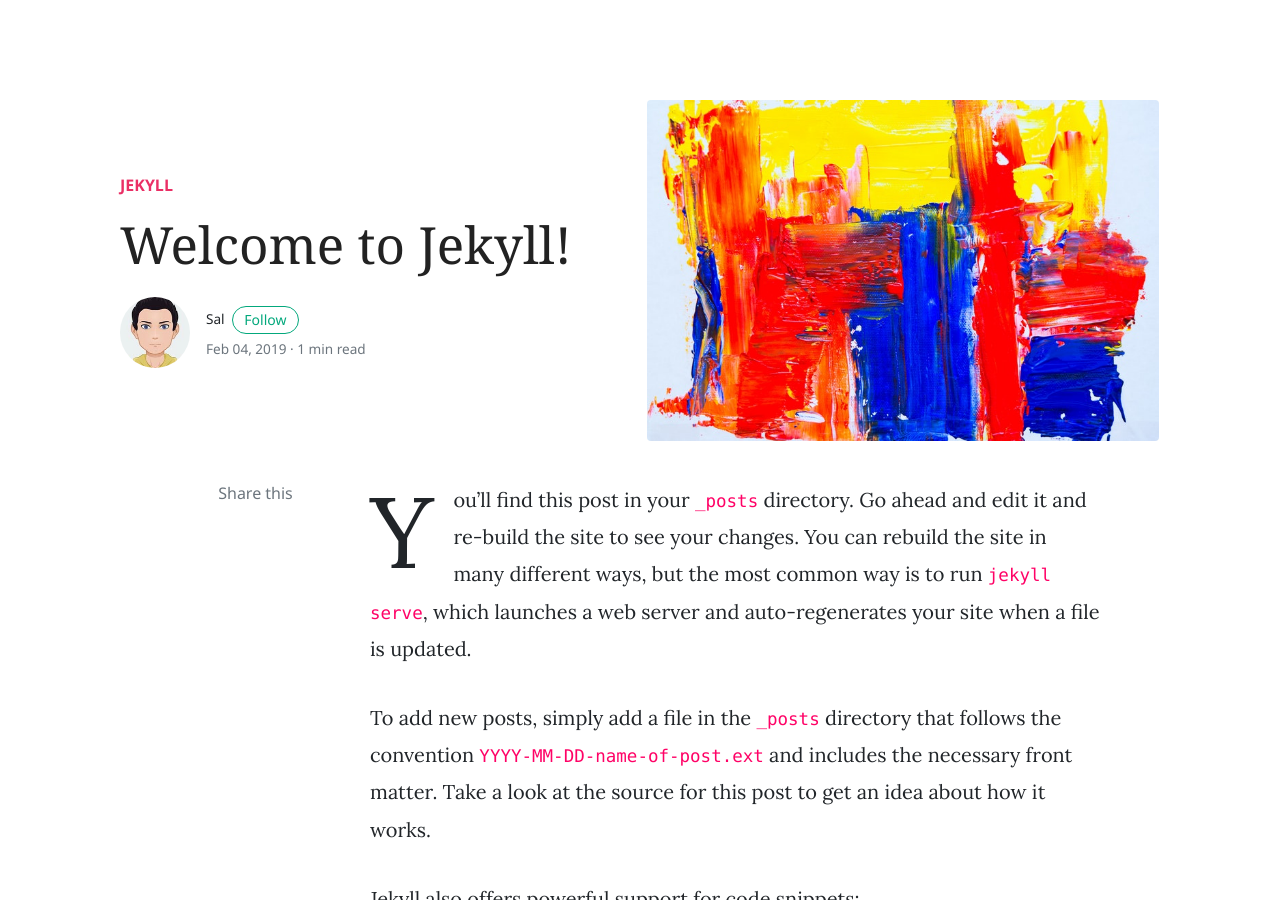
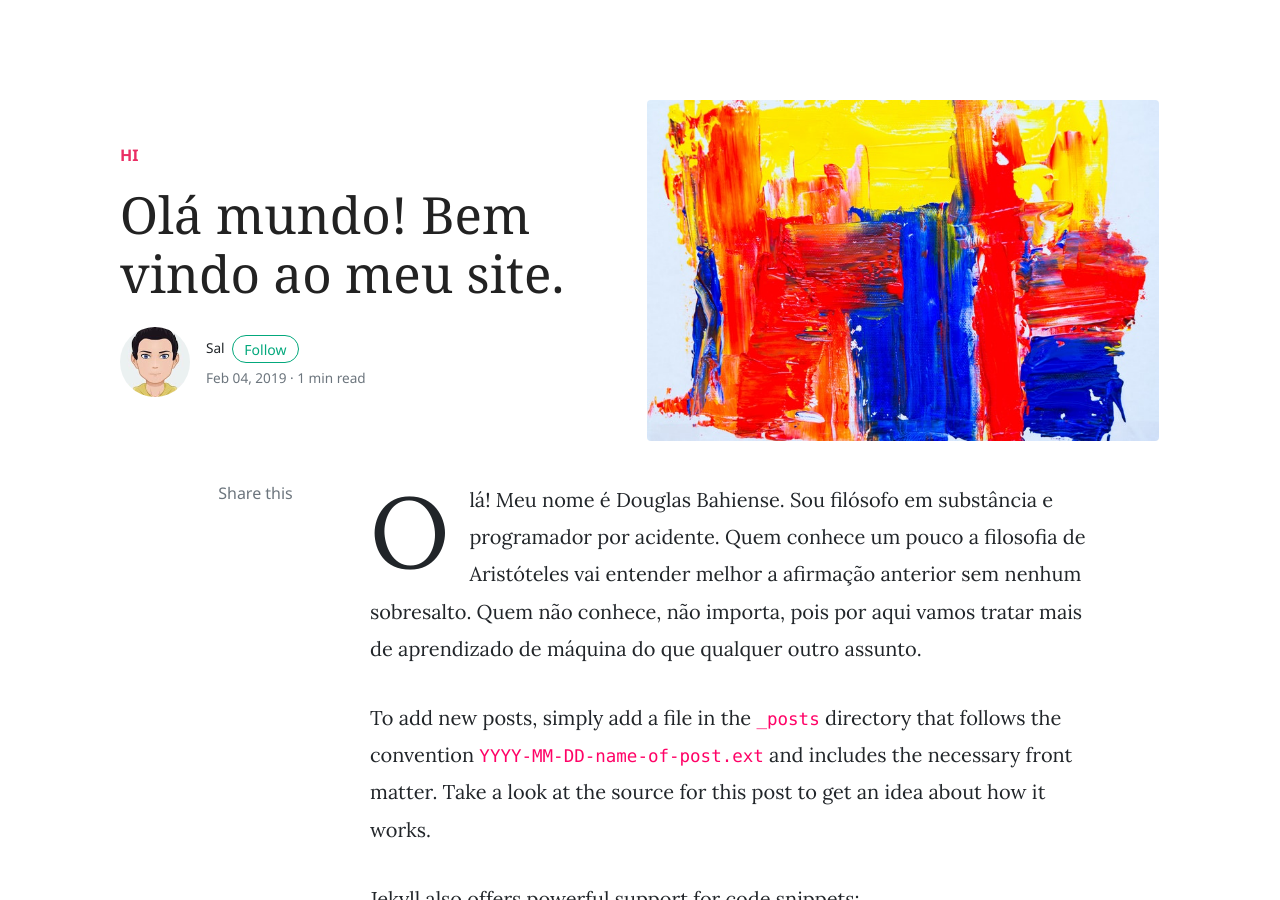
Before and after one commit to dbahiense/dbahiense.github.io, a Jekyll site: the page built from _posts/2019-02-04-welcome-to-jekyll.markdown, in a window 1280 px wide and 900 px high. Built offline with Jekyll 4.4.1, drawn with Linux system fonts in a browser that asks for light colours; nearby versions of some CDN libraries; comment, search, counter and statistics services are not loaded.

Commit message:
first post

```diff
--- a/_posts/2019-02-04-welcome-to-jekyll.markdown
+++ b/_posts/2019-02-04-welcome-to-jekyll.markdown
@@ -1,10 +1,10 @@
 ---
 layout: post
-title:  "Welcome to Jekyll!"
-categories: [ Jekyll ]
+title:  "Olá mundo! Bem vindo ao meu site."
+categories: [ hi ]
 image: assets/images/demo1.jpg
 ---
-You’ll find this post in your `_posts` directory. Go ahead and edit it and re-build the site to see your changes. You can rebuild the site in many different ways, but the most common way is to run `jekyll serve`, which launches a web server and auto-regenerates your site when a file is updated.
+Olá! Meu nome é Douglas Bahiense. Sou filósofo em substância e programador por acidente. Quem conhece um pouco a filosofia de Aristóteles vai entender melhor a afirmação anterior sem nenhum sobresalto. Quem não conhece, não importa, pois por aqui vamos tratar mais de aprendizado de máquina do que qualquer outro assunto.
 
 To add new posts, simply add a file in the `_posts` directory that follows the convention `YYYY-MM-DD-name-of-post.ext` and includes the necessary front matter. Take a look at the source for this post to get an idea about how it works.
 
```
